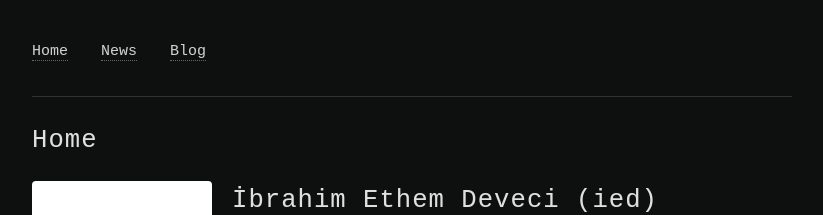
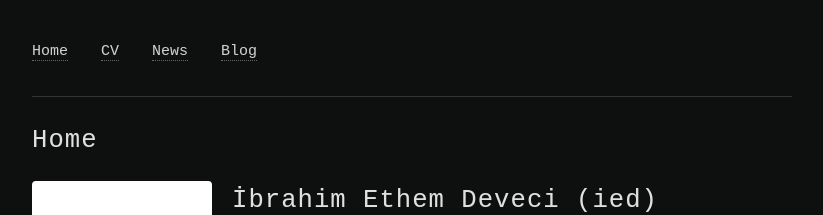
Before and after one commit to ieddeveci/ieddeveci.github.io, a Jekyll site: the page built from index.md, in a window 1280 px wide. Shown: the top 215 px of the page, without its empty margins (228-1051 px from the left). Built offline with Jekyll 4.4.1, drawn with Linux system fonts in a browser that asks for light colours.

```diff
--- a/_includes/header.html
+++ b/_includes/header.html
@@ -1,5 +1,6 @@
 <nav>
   <a href="/">Home</a>
+  <a href="/cv/">CV</a>
   <a href="/news/">News</a>
   <a href="/blog/">Blog</a>
 </nav>
```
